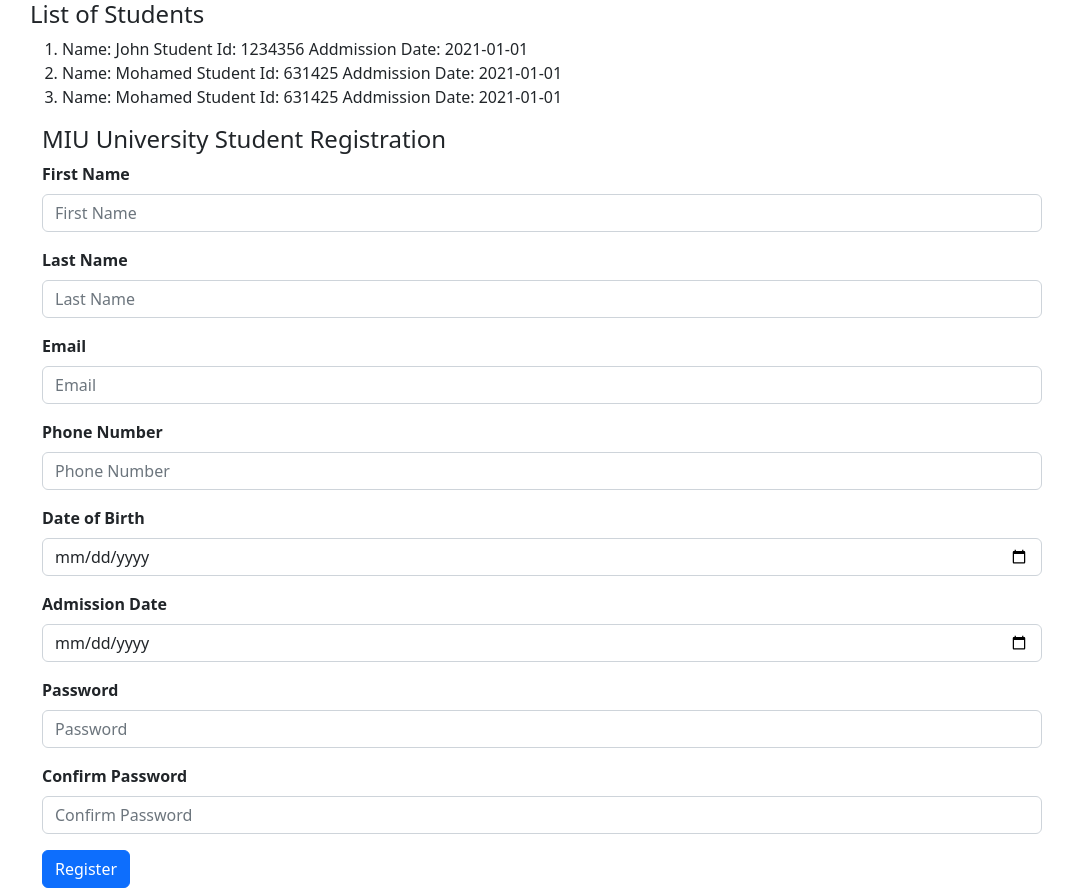
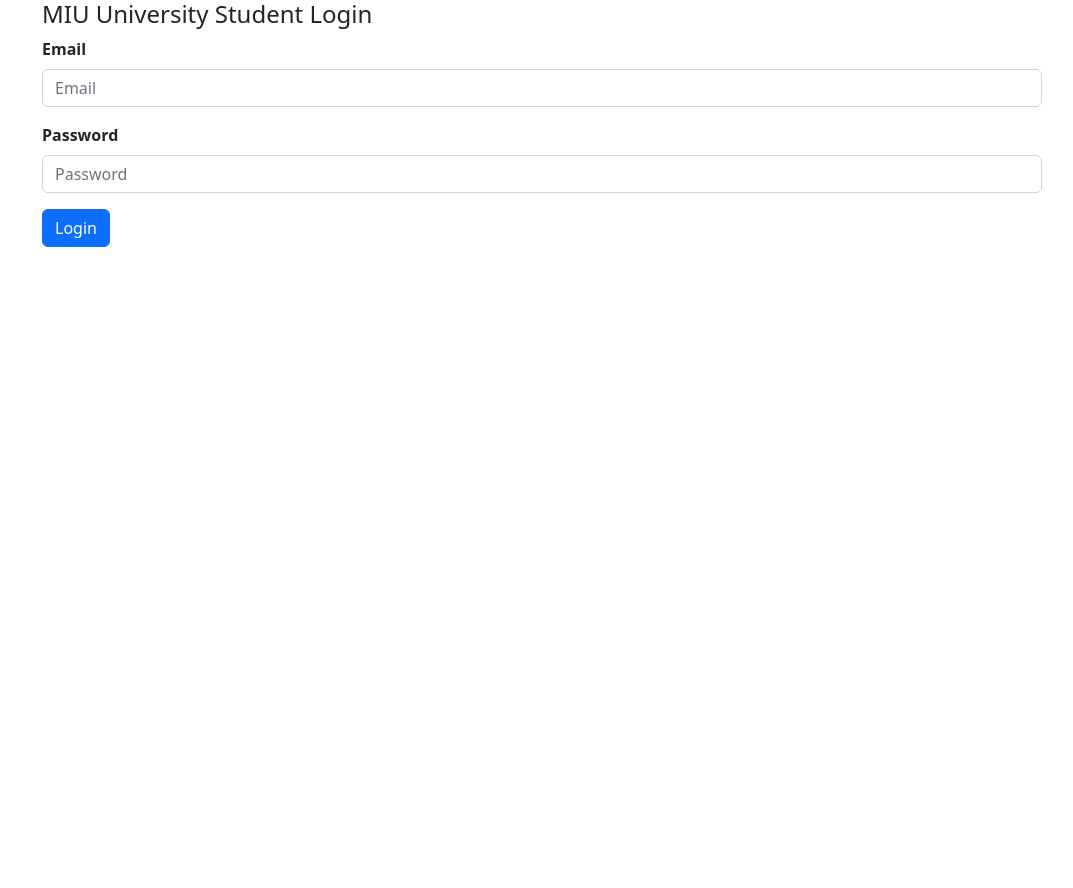
Before and after one commit to tomboja/frontend, a React (Create React App) app: page / in a window 1280 px wide. Shown: the whole page, without its empty margins (98-1171 px from the left). After the commit the page ends 800 px from the top, so only its background shows below. Built offline with nearby package versions, Linux system fonts and the light colour scheme.

Commit message:
Add login page

```diff
--- a/src/App.js
+++ b/src/App.js
@@ -3,13 +3,15 @@
 import RegistrationPage from './components/admin/RegistrationPage';
 import Header from './components/Header/header';
 import 'bootstrap/dist/css/bootstrap.min.css'
+import LoginPage from './components/admin/LoginPage';
 
 function App() {
   return (
     <div className="rootApp">
       {/* <Header /> */}
-      <StudentsList />
-      <RegistrationPage />
+      {/* <StudentsList /> */}
+      <LoginPage />
+      {/* <RegistrationPage /> */}
     </div>
   );
 }
--- /dev/null
+++ b/src/components/admin/LoginPage.js
@@ -0,0 +1,53 @@
+import { useState } from "react"
+import { useDispatch } from "react-redux"
+import { validatePassword, validateDateOfBirth, validatePhone } from '../../utils/formUtils'
+import { userSlice } from "../../reducers/loginReducer"
+import { STUDENT_LOGIN_TXT } from "../../texts"
+
+export default function LoginPage() {
+  const dispatch = useDispatch()
+  const initialState = {
+    email: "",
+    password: "",
+  }
+  const [userData, setUserData] = useState(initialState)
+
+  const setEmail = (e) => {
+    const email = e.target.value;
+    setUserData((oldData) => {
+      return { ...oldData, email }
+    })
+  }
+
+  const setPassword = (e) => {
+    const password = e.target.value;
+    setUserData((oldData) => {
+      return { ...oldData, password }
+    })
+  }
+
+  const handleSubmit = (e) => {
+    e.preventDefault();
+    console.log('Input data: ', userData)
+    dispatch(userSlice(userData))
+    setUserData(initialState)
+  }
+
+  return (
+    <div className="container">
+      <h4>{STUDENT_LOGIN_TXT}</h4>
+      <form action="" onSubmit={handleSubmit} method="post">
+        <div className="mb-3">
+          <label htmlFor="email" className="form-label"><b>Email</b></label>
+          <input onChange={setEmail} className="form-control" type="email" placeholder="Email" name="email" required value={userData.email} />
+        </div>
+        <div className="mb-3">
+          <label htmlFor="psw" className="form-label"><b>Password</b></label>
+          <input onChange={setPassword} className="form-control" type="password" placeholder="Password" name="psw" required value={userData.password} />
+        </div>
+
+        <button type="submit" className="btn btn-primary">Login</button>
+      </form>
+    </div>
+  )
+}
--- a/src/texts.js
+++ b/src/texts.js
@@ -4,3 +4,4 @@
 
 export const WELCOME_MESSAGE = 'Welcome to ABC University'
 export const STUDENT_REGISTRATION_TXT = 'MIU University Student Registration'
+export const STUDENT_LOGIN_TXT = 'MIU University Student Login'
```
